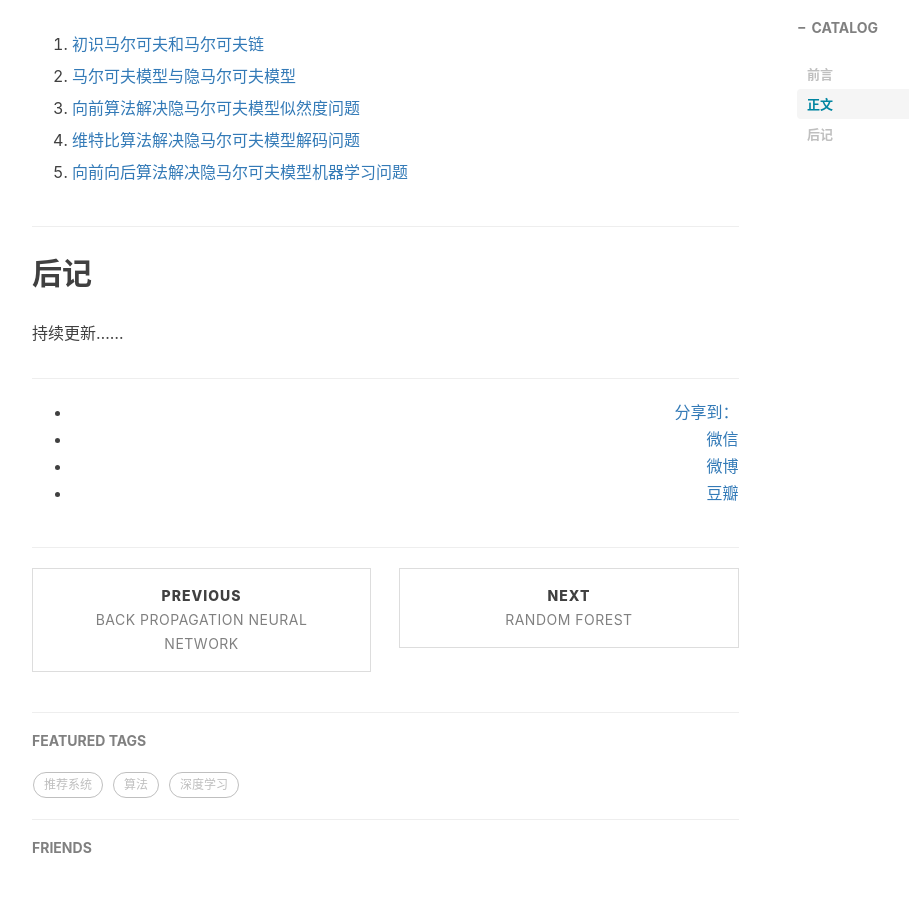
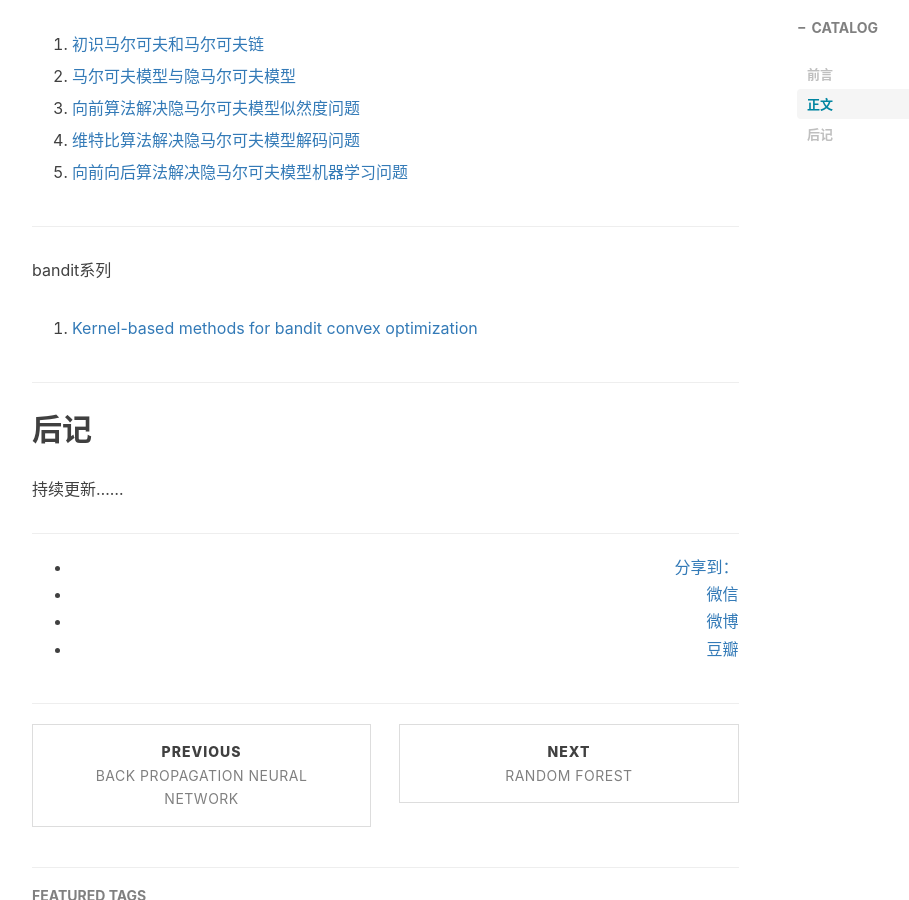
Before and after one commit to CoolIceFire/CoolIceFire.github.io, a Jekyll site: the page built from _posts/2016-06-30-Learning.markdown, in a window 1280 px wide and 900 px high, scrolled down 3694 px. Shown: the whole window, without its empty margins (233-1142 px from the left). Built offline with Jekyll 4.4.1, drawn with Linux system fonts in a browser that asks for light colours; nearby versions of some CDN libraries; comment, search, counter and statistics services are not loaded.

Commit message:
Update 2016-06-30-Learning.markdown

```diff
--- a/_posts/2016-06-30-Learning.markdown
+++ b/_posts/2016-06-30-Learning.markdown
@@ -167,6 +167,12 @@ LDA系列
 
 ---------------------------------------------------------------------------------------------------------------
 
+bandit系列
+
+1. [Kernel-based methods for bandit convex optimization](http://arxiv.org/abs/1607.03084)
+
+---------------------------------------------------------------------------------------------------------------
+
 ## 后记
 
 持续更新……
```
